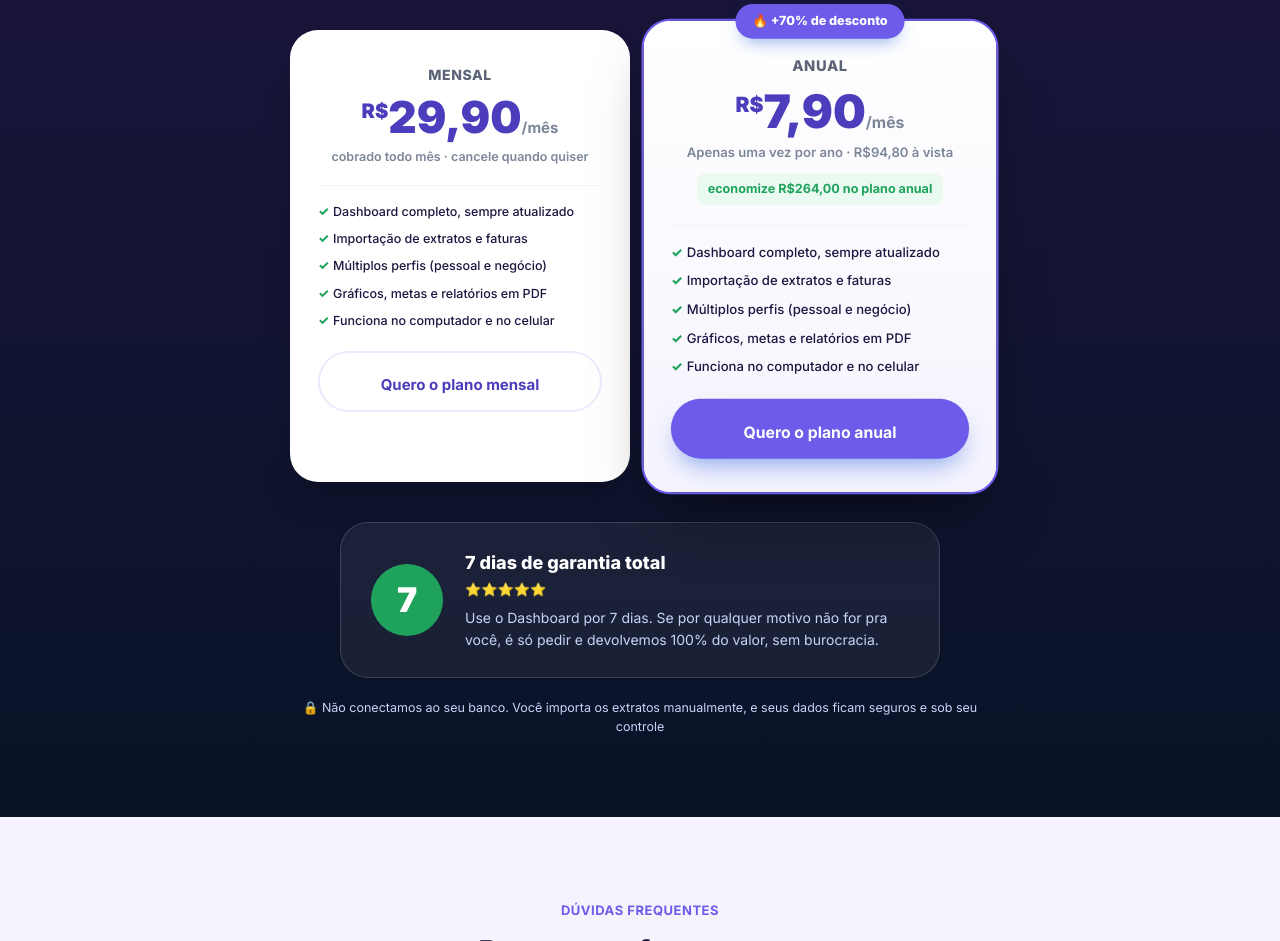
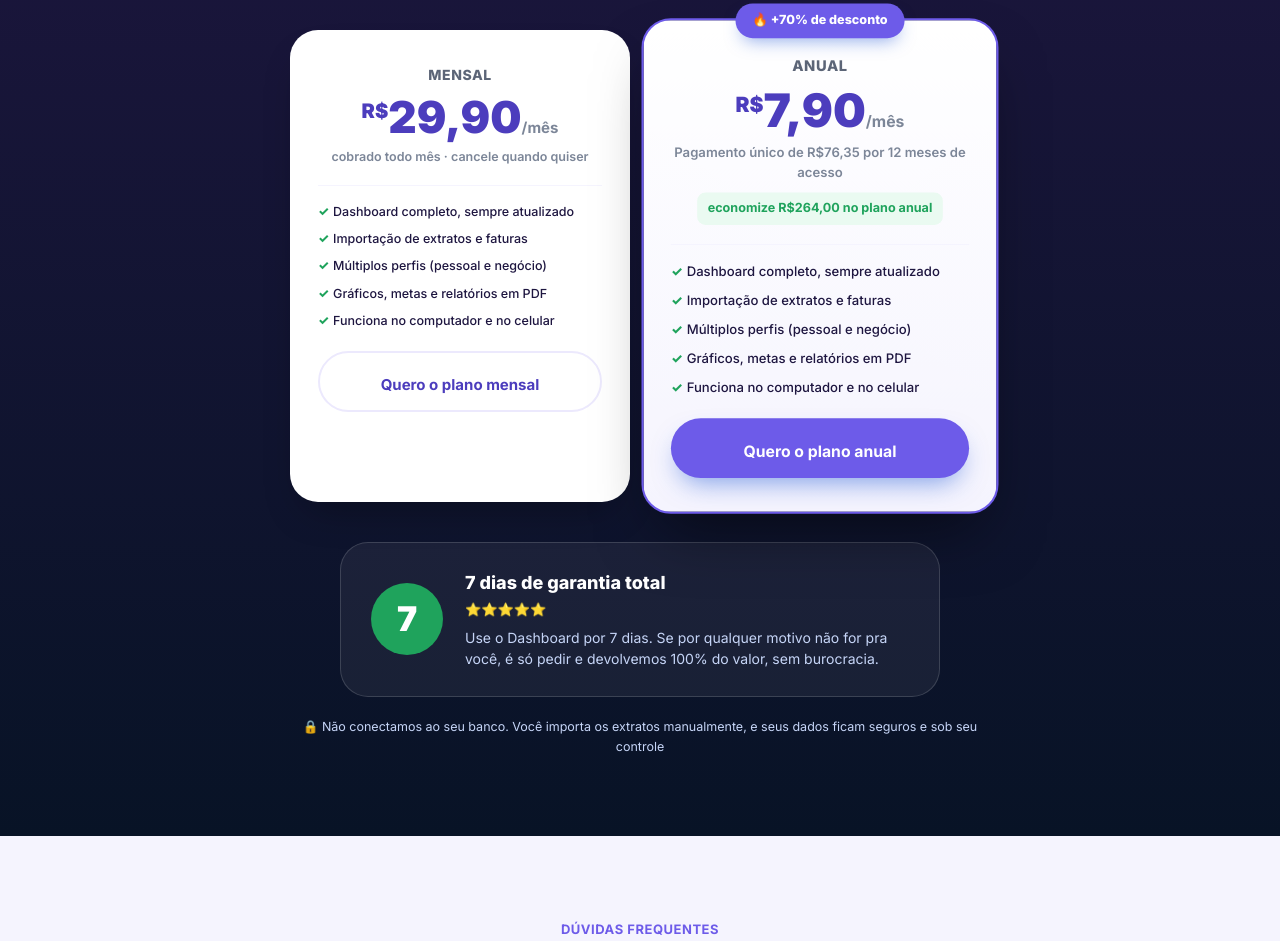
Before and after one commit to tedeschilari-ai/financeiro, a plain HTML site: page comprar/index.html in a window 1280 px wide. Shown: the part 9254-10195 px from the top of the page. Drawn offline with Linux system fonts and the light colour scheme.

Commit message:
Plano anual: pagamento único de R$76,35

```diff
--- a/comprar/index.html
+++ b/comprar/index.html
@@ -756,7 +756,7 @@ text-align:center;
 <div class="plan-badge">🔥 +70% de desconto</div>
 <div class="plan-name">Anual</div>
 <div class="plan-price"><span class="cur">R$</span>7<span class="cents">,90</span><span class="per">/mês</span></div>
-<div class="plan-sub">Apenas uma vez por ano · R$94,80 à vista</div>
+<div class="plan-sub">Pagamento único de R$76,35 por 12 meses de acesso</div>
 <div class="plan-save">economize R$264,00 no plano anual</div>
 <div class="plan-checks">
 <div><span>✓</span>Dashboard completo, sempre atualizado</div>
```
